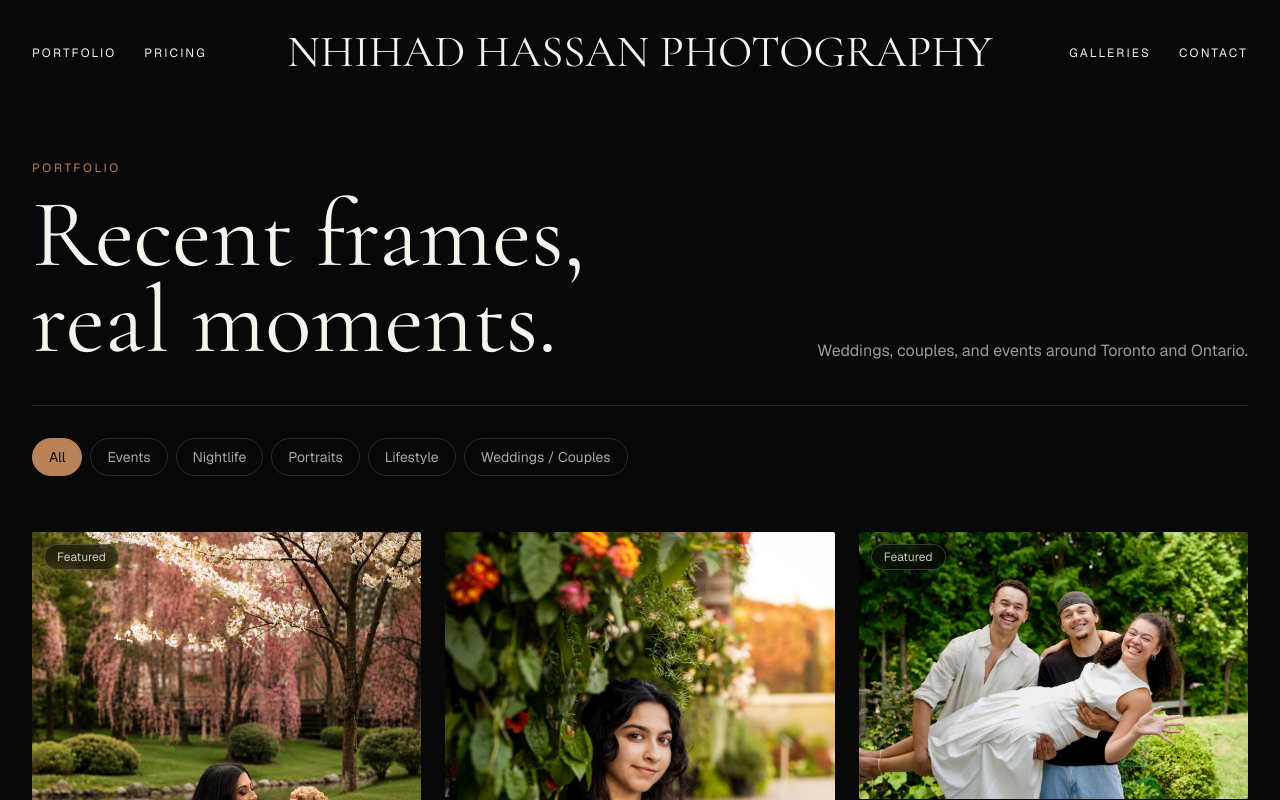
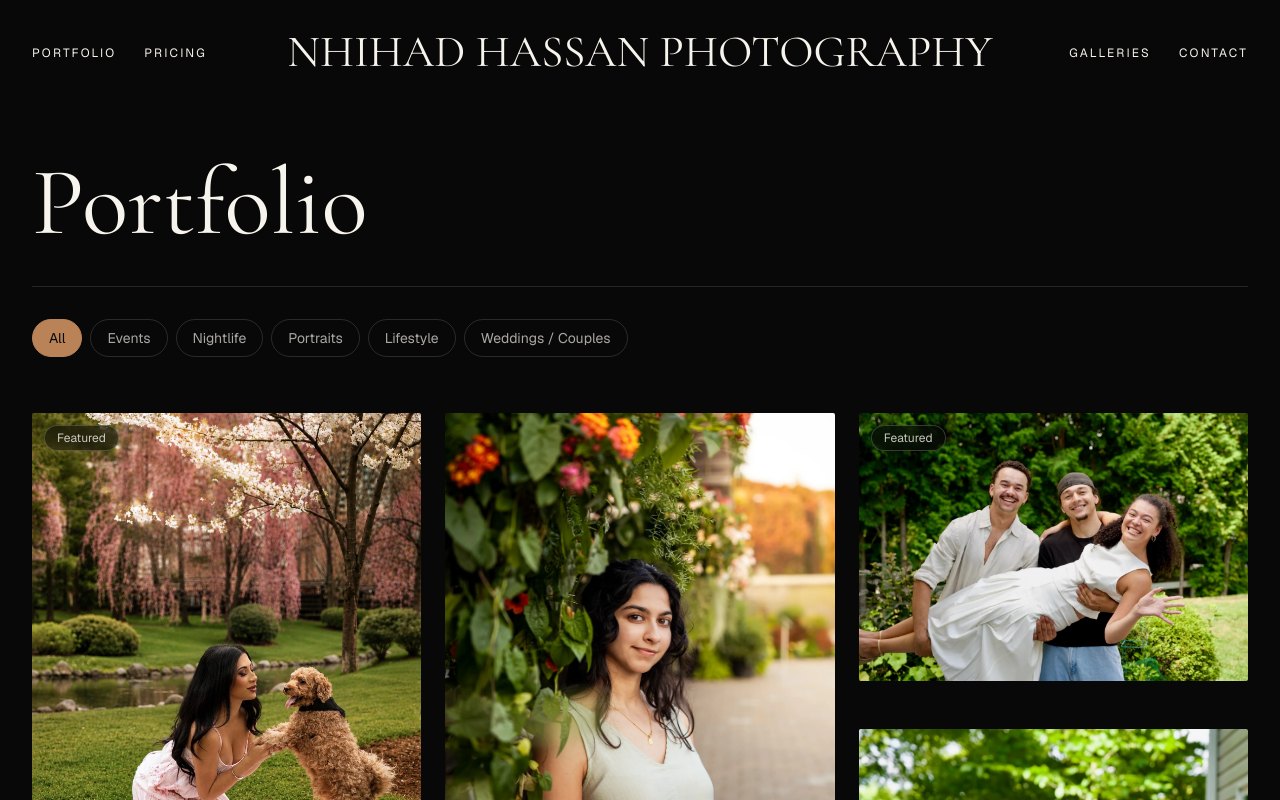
Before and after one commit to nhihadhassan/nhihad-hassan-photography, a Next.js app: page /portfolio in a window 1280 px wide. Shown: the top 800 px of the page. Built offline with nearby package versions, Linux system fonts and the light colour scheme.

Commit message:
Simplify portfolio hero to "Portfolio"
Replace the "Recent frames, real moments." headline with "Portfolio", and
drop the redundant eyebrow label and the Toronto/Ontario subtitle.

Co-Authored-By: Claude Opus 4.7 <noreply@anthropic.com>

```diff
--- a/src/app/portfolio/page.tsx
+++ b/src/app/portfolio/page.tsx
@@ -25,16 +25,10 @@ export default function PortfolioPage() {
       <main className="px-4 pb-20 pt-40 sm:px-6 lg:px-8">
         <section className="mx-auto max-w-7xl">
           <Reveal>
-            <div className="grid gap-8 border-b border-soft-white/12 pb-10 lg:grid-cols-[0.9fr_1fr] lg:items-end">
-              <div>
-                <p className="text-xs uppercase tracking-[0.22em] text-copper">Portfolio</p>
-                <h1 className="mt-4 font-serif text-6xl leading-[0.9] text-soft-white sm:text-8xl">
-                  Recent frames, real moments.
-                </h1>
-              </div>
-              <p className="max-w-2xl text-base leading-7 text-soft-white/62 lg:justify-self-end">
-                Weddings, couples, and events around Toronto and Ontario.
-              </p>
+            <div className="border-b border-soft-white/12 pb-10">
+              <h1 className="font-serif text-6xl leading-[0.9] text-soft-white sm:text-8xl">
+                Portfolio
+              </h1>
             </div>
           </Reveal>
           <div className="mt-8 flex gap-2 overflow-x-auto pb-2">
```
